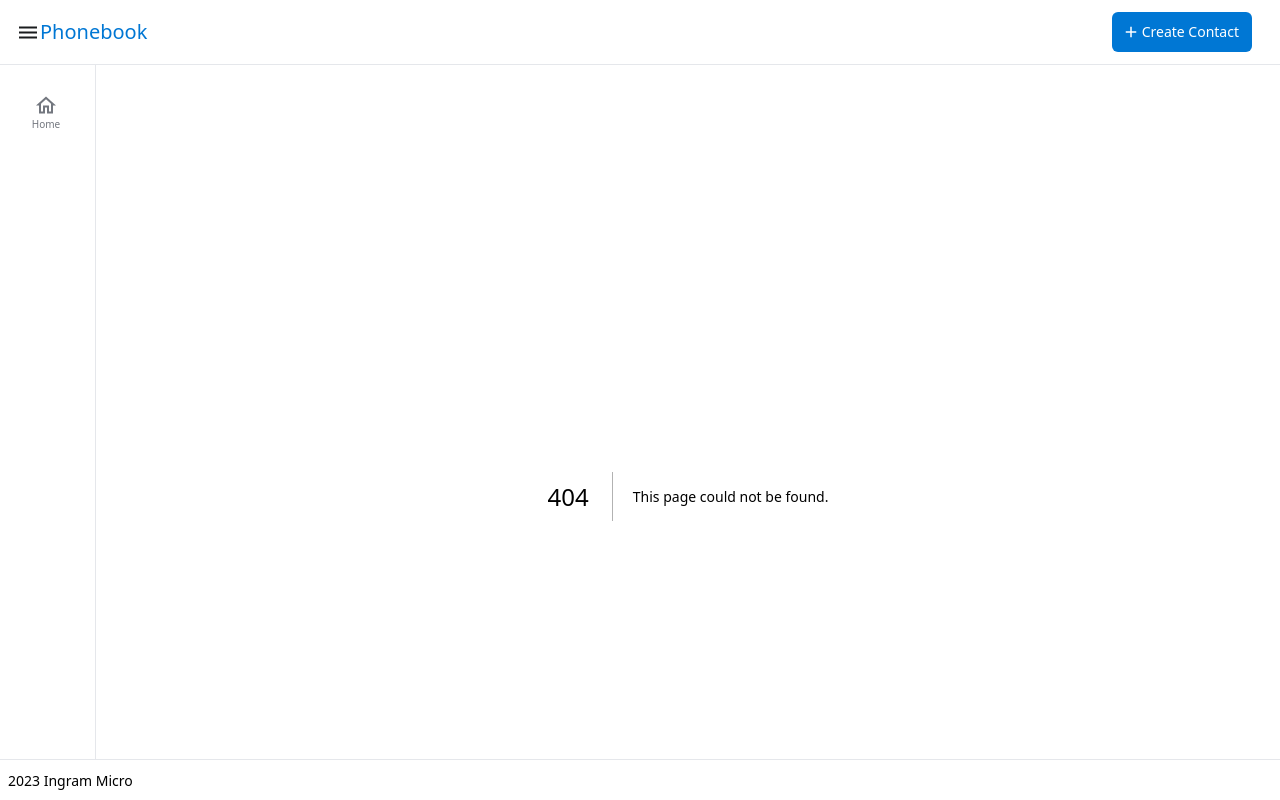
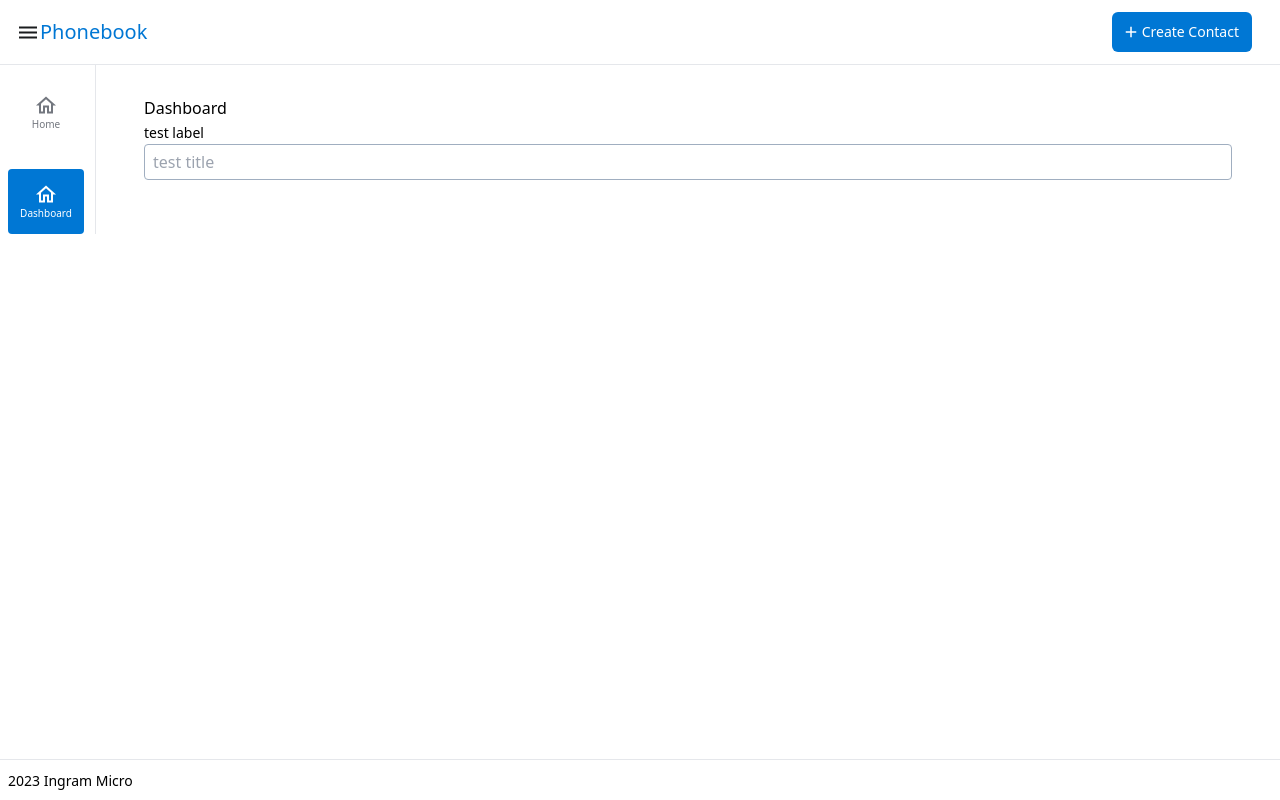
Before and after one commit to Denyyel914/phonebook, a Next.js app: page /dashboard in a window 1280 px wide. Before the commit this address had no page. Built offline with nearby package versions, Linux system fonts and the light colour scheme.

Commit message:
feat: updates
- Create reusable modal component for create contact

```diff
--- /dev/null
+++ b/app/(pages)/dashboard/page.jsx
@@ -0,0 +1,25 @@
+"use client";
+
+import React, { useState } from "react";
+import Input from "@/app/components/Input/Input";
+
+const Dashboard = () => {
+  const [test, setTest] = useState("");
+  const handleChange = (e) => {
+    setTest(e.target.value);
+    console.log(e.target.value);
+  };
+  return (
+    <div>
+      Dashboard
+      <Input
+        placeholder="test title"
+        label="test label"
+        value={test}
+        onChange={handleChange}
+      />
+    </div>
+  );
+};
+
+export default Dashboard;
--- a/app/components/Input/Input.jsx
+++ b/app/components/Input/Input.jsx
@@ -15,11 +15,11 @@ const Input = ({
   const inputStyles = {
     backgroundColor: disabled ? "#f0f4f8" : "#ffffff",
     color: disabled ? "#6b7280" : "#000000",
-    borderColor: errorMessage ? "#e53e3e" : disabled ? "#e5e7eb" : "#a0ec0",
+    borderColor: errorMessage ? "#e53e3e" : disabled ? "#e5e7eb" : "#a0aec0",
   };
 
   const focusStyles = {
-    borderColor: "#2563ec",
+    borderColor: "#2563eb",
     borderWidth: "2px",
   };
   return (
--- /dev/null
+++ b/app/components/Modal/Create.jsx
@@ -0,0 +1,42 @@
+import React from "react";
+import Modal from "./Modal";
+import Button from "../Button/Button";
+import Image from "next/image";
+import CheckCircle from "@/app/assets/check_circle.svg";
+const CreateModal = ({ isModalOpen, handleModal, closeModal }) => {
+  return (
+    <div>
+      <Modal
+        isOpen={isModalOpen}
+        onClose={closeModal}
+        title="sample title"
+        titleCustomClass={"text-2xl"}
+      >
+        <p>
+          Lorem ipsum dolor sit amet, consectetur adipiscing elit. Nam dictum
+          elit et lacinia ornare. Nam ac nulla posuere, cursus risus a,
+        </p>
+
+        <div className="flex justify-end mt-7 pb-4">
+          <Button
+            label="Cancel"
+            customClassName="mr-2 w-[80px] h-[40px] text-[#0077D4]"
+            // iconType="leading"
+            // icon={<Image src={AddIcon} alt="Vercel Logo" />}
+            onClick={closeModal}
+          />
+          <Button
+            label="Create contact"
+            style="Primary"
+            customClassName="w-36 h-[40px]"
+            iconType="leading"
+            icon={<Image src={CheckCircle} alt="Vercel Logo" />}
+            onClick={handleModal}
+          />
+        </div>
+      </Modal>
+    </div>
+  );
+};
+
+export default CreateModal;
--- a/app/data/sidebarMenu.js
+++ b/app/data/sidebarMenu.js
@@ -7,12 +7,12 @@ const sidebarMenu = [
     icon: Home,
     route: "/",
   },
-  // {
-  //     id: 2,
-  //     name: 'dashboard',
-  //     icon: "",
-  //     route: "/dashboard"
-  // },
+  {
+    id: 2,
+    name: "dashboard",
+    icon: Home,
+    route: "/dashboard",
+  },
   // {
   //     id: 3,
   //     name: 'projects',
--- a/app/layouts/Header/Index.jsx
+++ b/app/layouts/Header/Index.jsx
@@ -6,17 +6,23 @@ import AddIcon from "@/app/assets/AddIcon.svg";
 import Modal from "@/app/components/Modal/Modal";
 import CheckCircle from "@/app/assets/check_circle.svg";
 import Input from "@/app/components/Input/Input";
+import CreateModal from "@/app/components/Modal/Create";
 
 const Header = ({ onToggleSidebar }) => {
   const [isModalOpen, isSetModalOpen] = useState(false);
 
   const handleModal = () => {
     isSetModalOpen(true);
+    console.log(isModalOpen);
   };
 
   const closeModal = () => {
     isSetModalOpen(false);
   };
+
+  // const handleChange(e) {
+  //   e.
+  // }
   return (
     <header className="border-b border-outline fixed top-0 z-50 bg-white w-full">
       <nav className="w-full mx-auto flex items-center justify-between flex-wrap px-4 py-3">
@@ -42,7 +48,8 @@ const Header = ({ onToggleSidebar }) => {
           <div className=" ml-3">{isModalOpen}</div>
         </div>
       </nav>
-      <Modal
+
+      {/* <Modal
         isOpen={isModalOpen}
         onClose={closeModal}
         title="sample title"
@@ -52,7 +59,6 @@ const Header = ({ onToggleSidebar }) => {
           Lorem ipsum dolor sit amet, consectetur adipiscing elit. Nam dictum
           elit et lacinia ornare. Nam ac nulla posuere, cursus risus a,
         </p>
-        <Input placeholder="test title" />
 
         <div className="flex justify-end mt-7 pb-4">
           <Button
@@ -71,7 +77,12 @@ const Header = ({ onToggleSidebar }) => {
             onClick={handleModal}
           />
         </div>
-      </Modal>
+      </Modal> */}
+      <CreateModal
+        isModalOpen={isModalOpen}
+        closeModal={closeModal}
+        handleModal={handleModal}
+      />
     </header>
   );
 };
```
Also changed, not shown: app/assets/Ingram-black.png (added).
